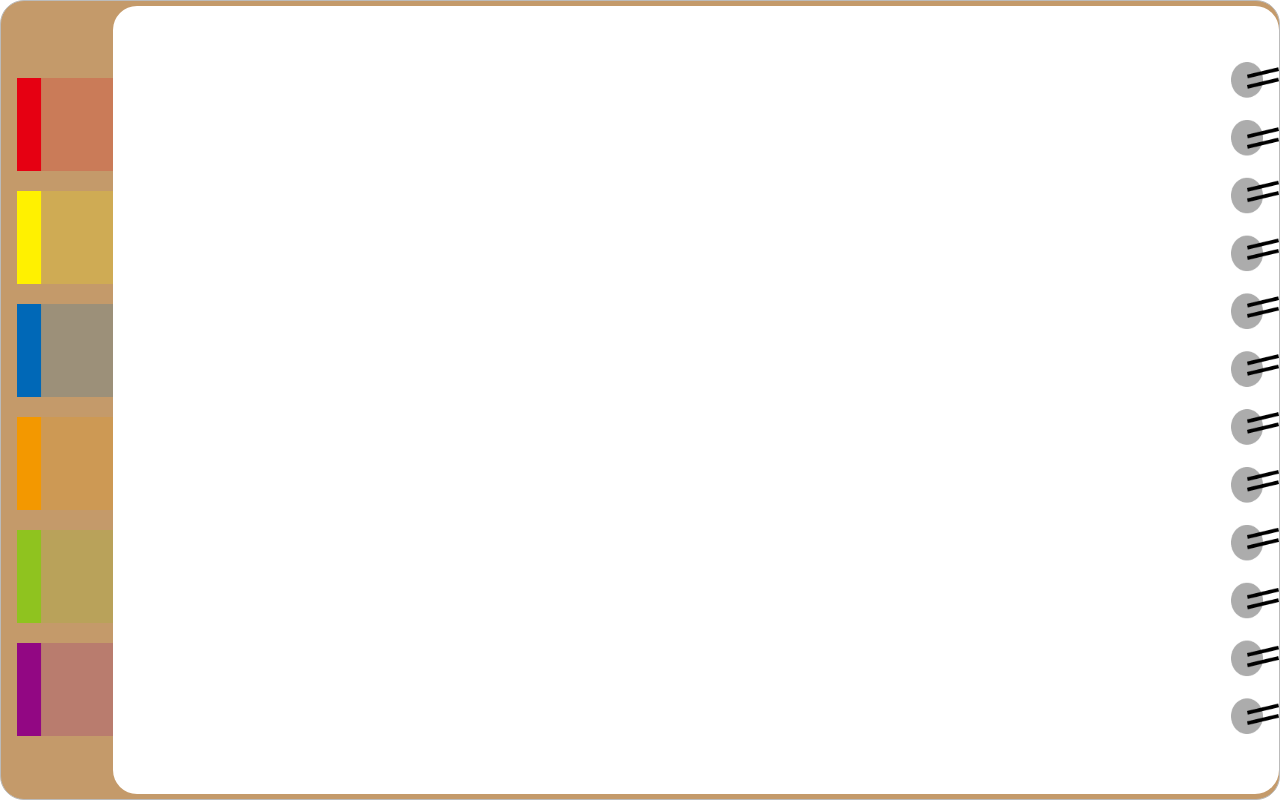
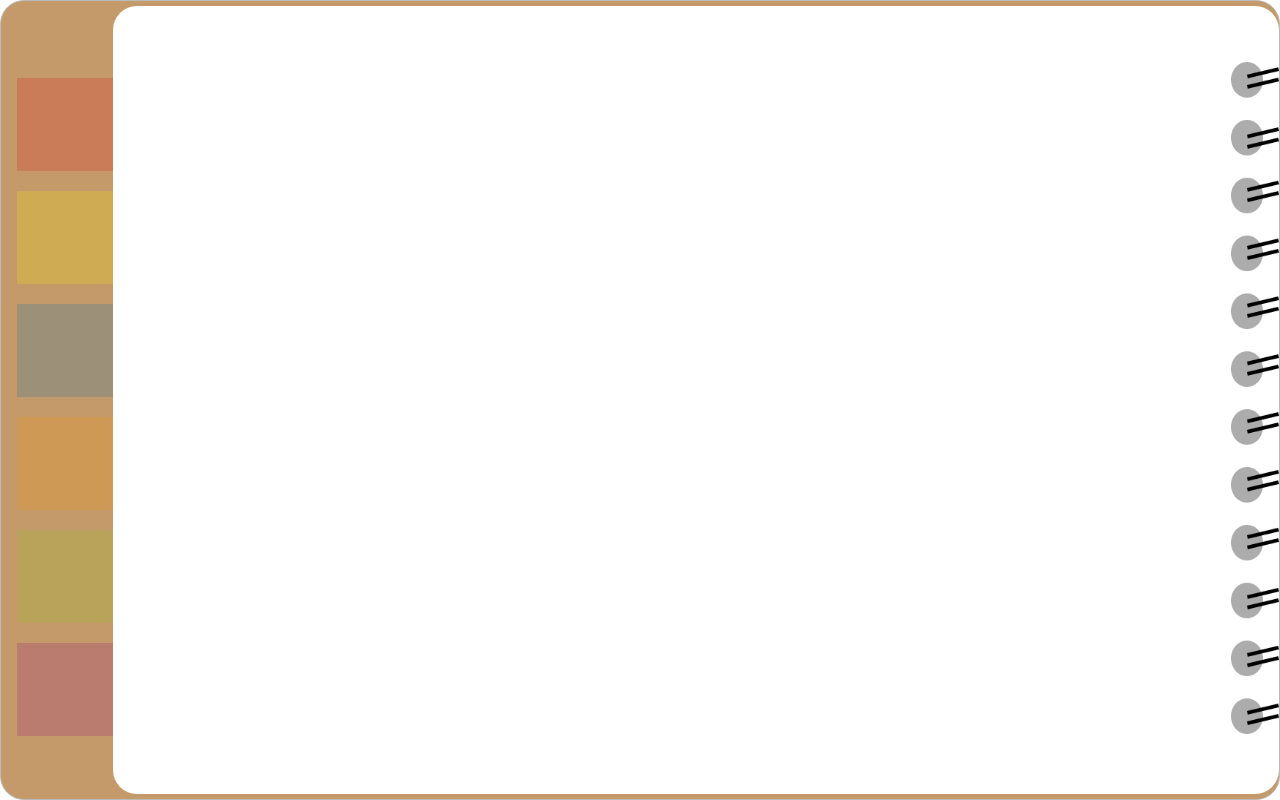
Before and after one commit to ISC-MakeIT/Notece, a plain HTML site: page Note/html/index.html in a window 1280 px wide. Drawn offline with Linux system fonts and the light colour scheme.

Commit message:
CHANGE style/Note.css

```diff
--- a/Note/style/Note.css
+++ b/Note/style/Note.css
@@ -75,26 +75,26 @@ body {
 }
 
 #background #tool-wrapper #tag-wrapper .tag:nth-child(1) {
-  background: url("../img/Tag1.png");
+  background: url("../img/Tag1.png") center no-repeat;
 }
 
 #background #tool-wrapper #tag-wrapper .tag:nth-child(2) {
-  background: url("../img/Tag2.png");
+  background: url("../img/Tag2.png") center no-repeat;
 }
 
 #background #tool-wrapper #tag-wrapper .tag:nth-child(3) {
-  background: url("../img/Tag3.png");
+  background: url("../img/Tag3.png") center no-repeat;
 }
 
 #background #tool-wrapper #tag-wrapper .tag:nth-child(4) {
-  background: url("../img/Tag4.png");
+  background: url("../img/Tag4.png") center no-repeat;
 }
 
 #background #tool-wrapper #tag-wrapper .tag:nth-child(5) {
-  background: url("../img/Tag5.png");
+  background: url("../img/Tag5.png") center no-repeat;
 }
 
 #background #tool-wrapper #tag-wrapper .tag:nth-child(6) {
-  background: url("../img/Tag6.png");
+  background: url("../img/Tag6.png") center no-repeat;
 }
 /*# sourceMappingURL=Note.css.map */
```
Also changed, not shown: 1 other file.
